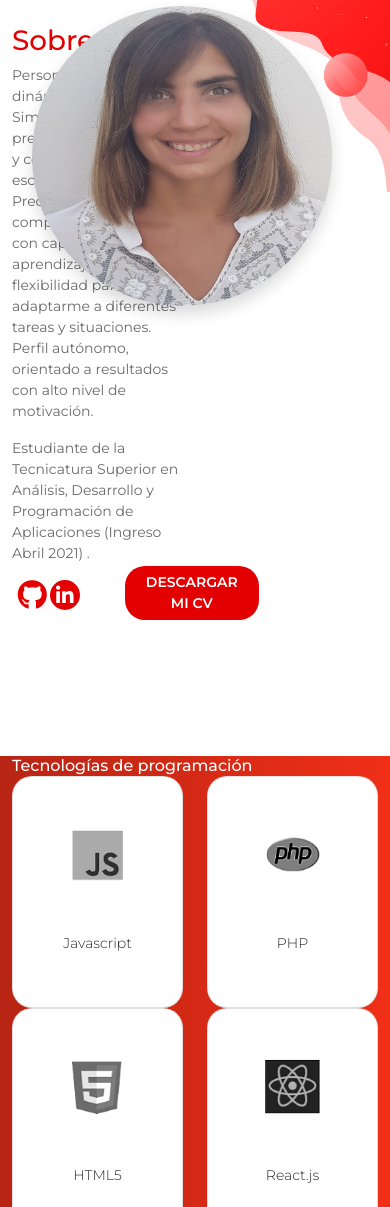
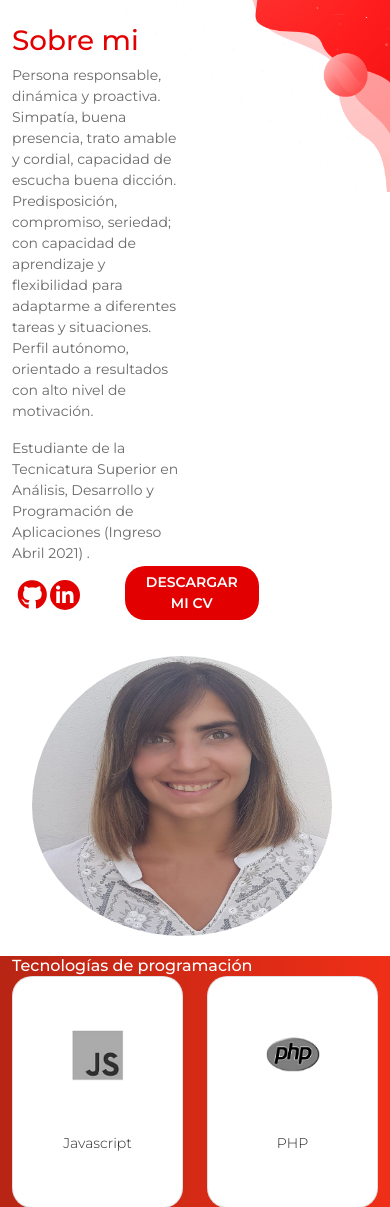
Before and after one commit to tamara-o1995/Portafolio, a PHP site: page /sobre-mi.php in a window 390 px wide. Shown: the part 55-1262 px from the top of the page. Run offline with PHP 8.4, Linux system fonts and the light colour scheme.

Commit message:
arreglos en estilos

```diff
--- a/css/estilos.css
+++ b/css/estilos.css
@@ -471,6 +471,10 @@ a:hover {
         background-color: #fff;
         border-radius: 50%;
         margin-left: -80px;
-        margin-top: -750px;
+        margin-top: -100px;
+        padding-bottom: 20px;
+    }
+    .shadow {
+        box-shadow: none! important;
     }
 }
```
